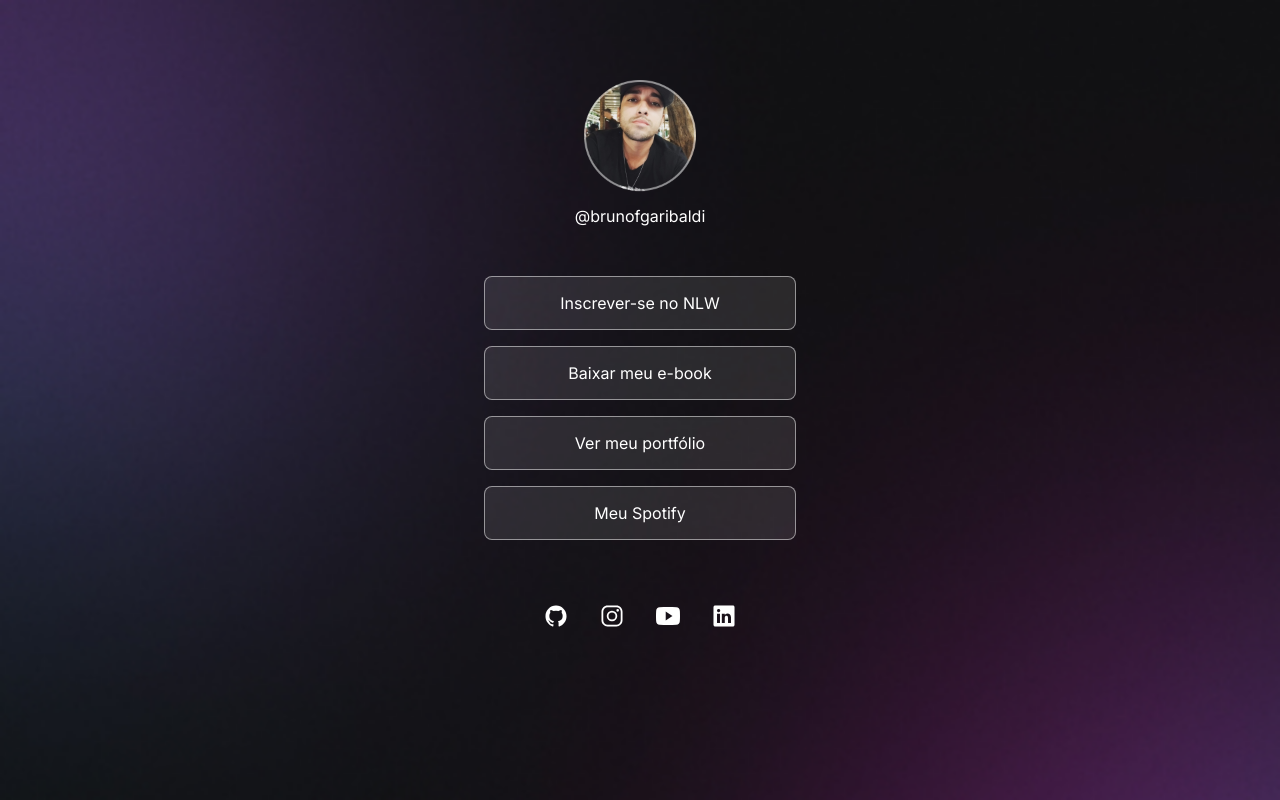
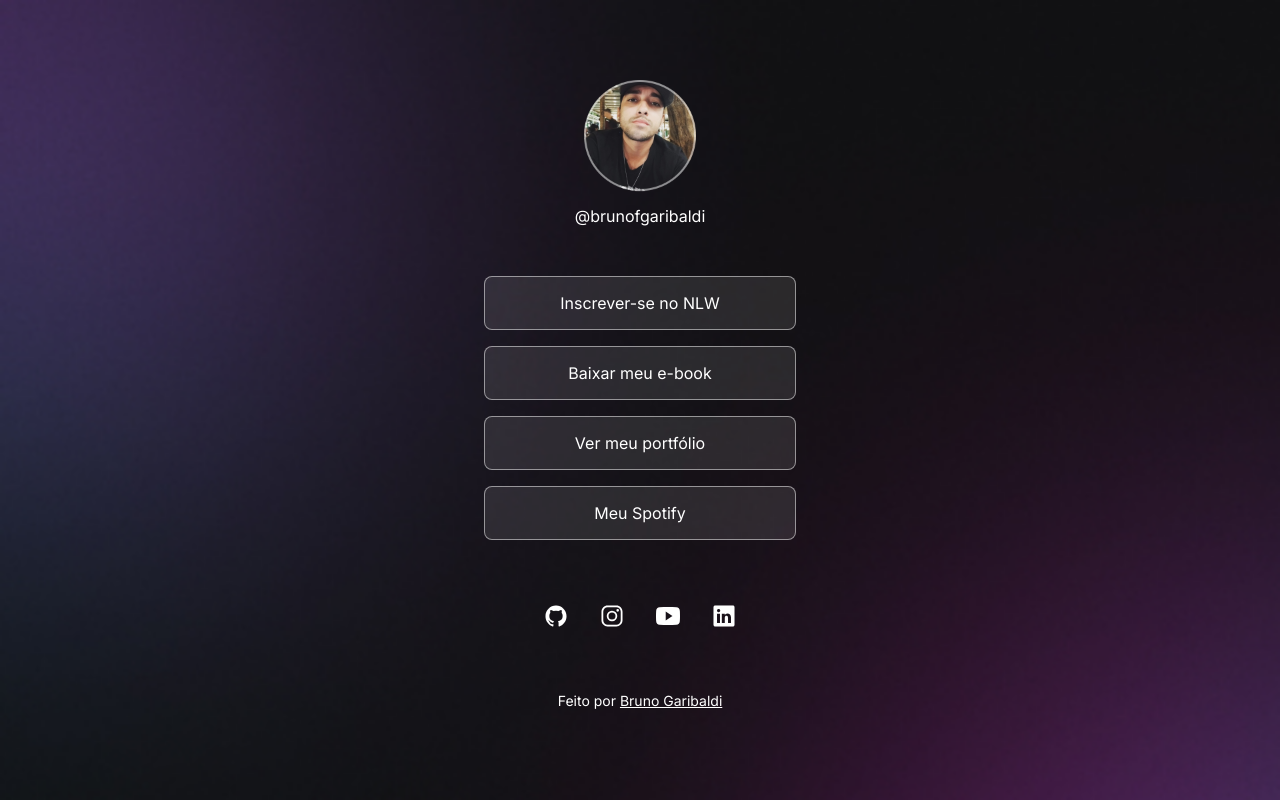
Before and after one commit to brunofgaribaldi/Projeto-Rockseat, a plain HTML site: page index.html in a window 1280 px wide. Drawn offline with nearby package versions, Linux system fonts and the light colour scheme.

Commit message:
creating y adjust footer

```diff
--- a/index.html
+++ b/index.html
@@ -37,7 +37,7 @@
   <ion-icon name="logo-github"></ion-icon>
 </a>
 
-<a href="https://www.instagram.com/brunofgaribaldi/" target="_blank">
+<a href="https://www.instagram.com/brunofgaribaldi?igsh=aHl3dXo3OWJmOTVv" target="_blank">
   <ion-icon name="logo-instagram"></ion-icon>
 </a>
 
@@ -50,6 +50,10 @@
 </a>
 
  </div>
+ <footer>
+  Feito por <a href="https://www.instagram.com/brunofgaribaldi?igsh=aHl3dXo3OWJmOTVv" target="_blank">Bruno Garibaldi</a>
+</footer>
+
 </div>
 
 <script type="module" src="https://unpkg.com/ionicons@7.1.0/dist/ionicons/ionicons.esm.js"></script>
--- a/style.css
+++ b/style.css
@@ -89,3 +89,9 @@ ul li a:hover {
 #social-links a:hover {
   background: rgba(255, 255, 255, 0.2);
 }
+
+footer {
+  padding: 24px 0;
+  text-align: center;
+  font-size: 14px;
+}
```
